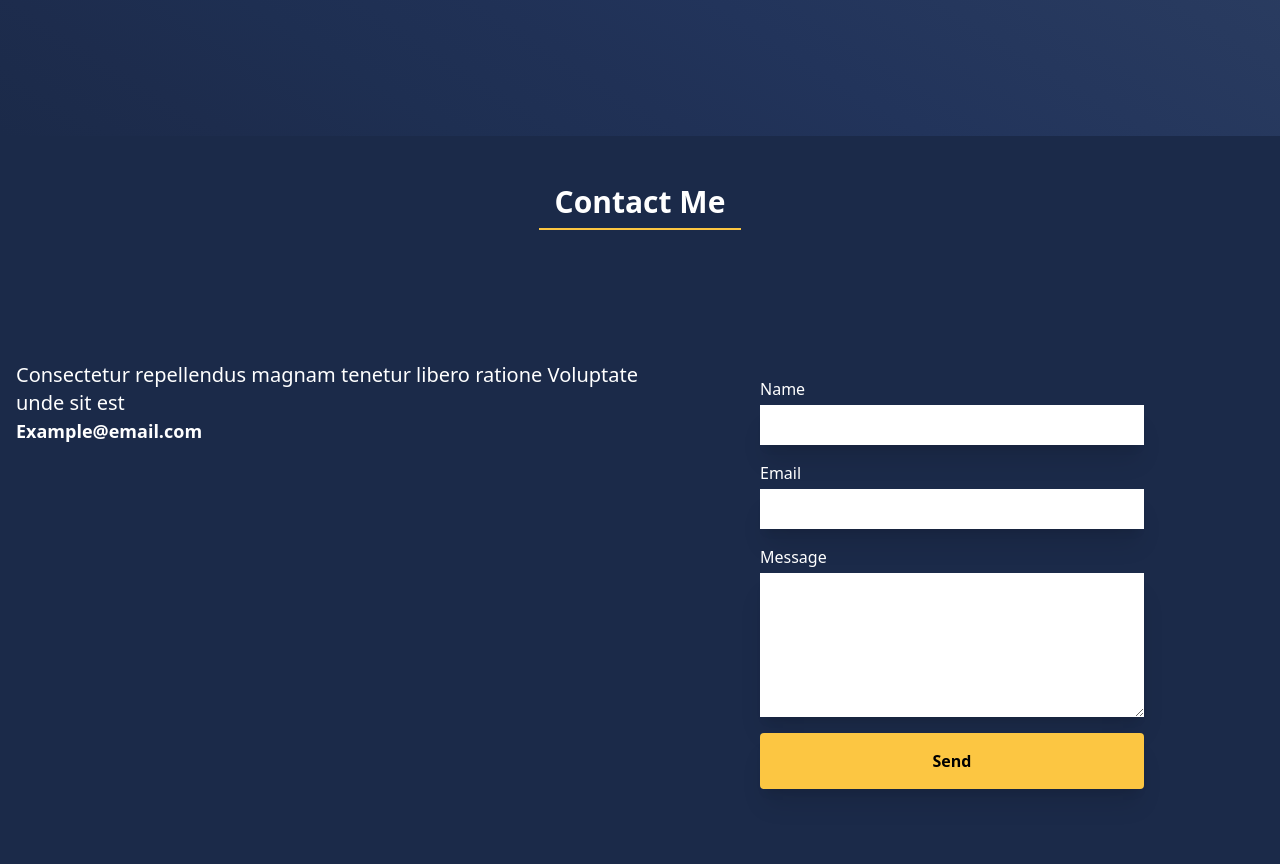
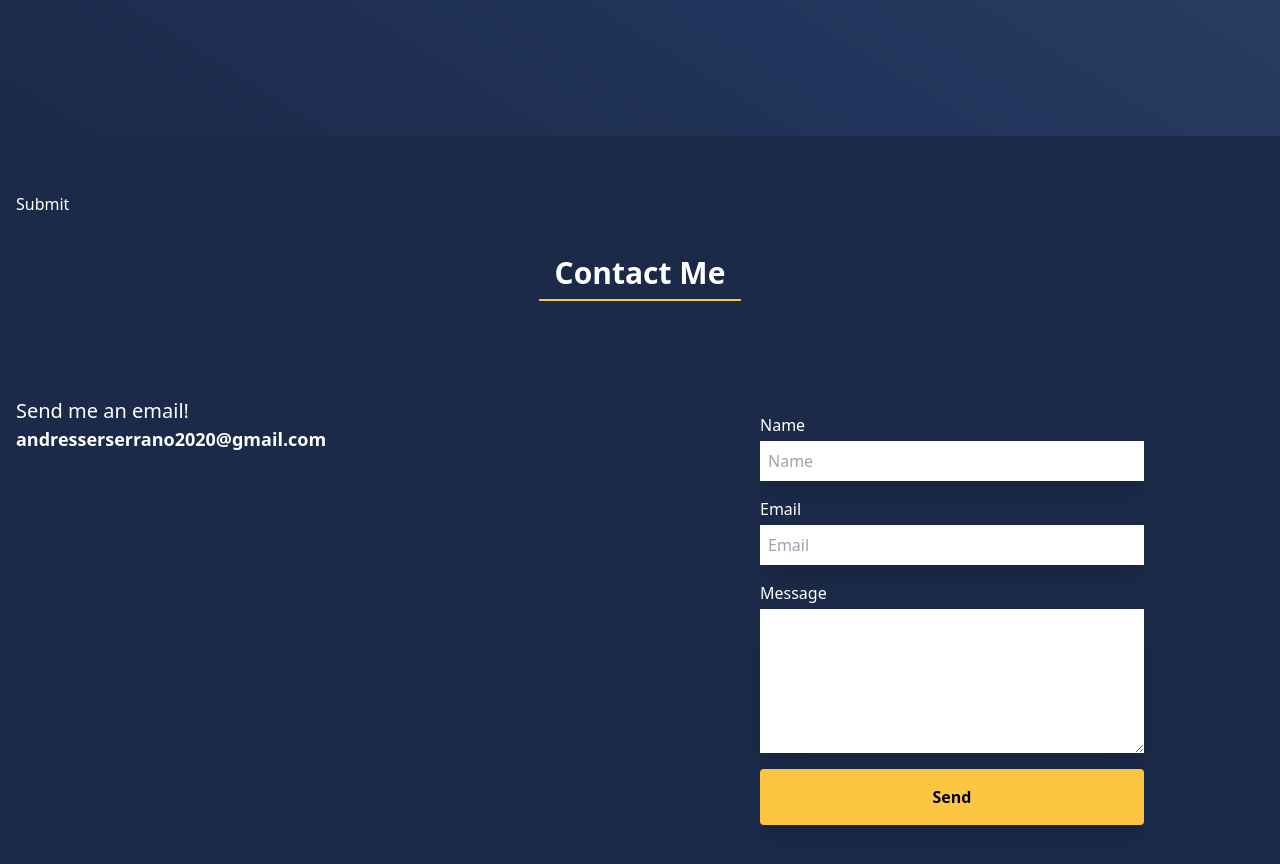
Before and after one commit to Andresser17/andresser17.github.io, a React (Create React App) app: page / in a window 1280 px wide. Shown: the part 3900-4764 px from the top of the page. Built offline with nearby package versions, Linux system fonts and the light colour scheme.

Commit message:
Added emailjs to manage contact form in Contact section

```diff
--- a/package.json
+++ b/package.json
@@ -6,6 +6,7 @@
     "@testing-library/jest-dom": "^5.16.1",
     "@testing-library/react": "^12.1.2",
     "@testing-library/user-event": "^13.5.0",
+    "@emailjs/browser": "^3.2.0",
     "react": "^17.0.2",
     "react-dom": "^17.0.2",
     "react-scripts": "^5.0.0",
--- a/src/sections/Contact.js
+++ b/src/sections/Contact.js
@@ -1,46 +1,62 @@
-// import { useState /*useEffect*/ } from "react";
+import { useState } from "react";
+import { send } from "@emailjs/browser";
 // Components
 import SectionTitle from "../components/SectionTitle";
+const EMAIL = "andresserserrano2020@gmail.com";
+const SERVICE_ID = "service_dlhbxdh";
+const TEMPLATE_ID = "template_9l4u4jj";
+const USER_ID = "user_DTWMp4cNyF93TKGmMi3vJ";
 
 function FormTextarea(props) {
+  return <textarea className={`p-2 shadow-xl h-36 text-black`}></textarea>;
+}
+
+function FormInput(props) {
   return (
-    <textarea className={`p-2 shadow-xl h-36 text-black`}></textarea>
+    <input
+      type="text"
+      name={props.name}
+      placeholder={props.placeholder}
+      value={props.toSend[props.name]}
+      onChange={props.onChange}
+      className={`p-2 shadow-xl text-black`}
+    />
   );
 }
 
-function FormInput(props) {
-  // const [color, setColor] = useState("bg-gray-500");
-
-  // if (props.color !== color && props.color) {
-  //   setColor(props.color);
-  // }
-
-  // return <input className={`p-2 mb-3 shadow-inner ${color}`} />;
-  return <input className={`p-2 shadow-xl text-black`} />;
-}
-
 function FormLabel(props) {
-  return (
-    <label className="mt-4 mb-1">{props.text}</label>
-  )
+  return <label className="mt-4 mb-1">{props.text}</label>;
 }
 
 function FormButton(props) {
   return (
-    <button className="block px-6 py-4 mt-4 font-semibold text-black rounded shadow-xl bg-fourth">
+    <button
+      type="submit"
+      className="block px-6 py-4 mt-4 font-semibold text-black rounded shadow-xl bg-fourth"
+    >
       {props.text}
     </button>
   );
 }
 
-function Form() {
+function Form(props) {
   return (
-    <form className="flex flex-col w-96">
+    <form onSubmit={props.onSubmit} className="flex flex-col w-96">
       <FormLabel text="Name" />
-      <FormInput />
+      <FormInput
+        name="name"
+        placeholder="Name"
+        toSend={props.toSend}
+        onChange={props.onChange}
+      />
 
       <FormLabel text="Email" />
-      <FormInput />
+      <FormInput
+        name="email"
+        placeholder="Email"
+        toSend={props.toSend}
+        onChange={props.onChange}
+      />
 
       <FormLabel text="Message" />
       <FormTextarea />
@@ -51,18 +67,39 @@ function Form() {
 }
 
 function Contact() {
+  // Template params
+  const [toSend, setToSend] = useState({
+    name: "",
+    email: "",
+    message: "",
+  });
+
+  const onSubmit = async (e) => {
+    e.preventDefault();
+    const response = await send(SERVICE_ID, TEMPLATE_ID, toSend, USER_ID);
+
+    return console.log(`status: ${response.status}, text: ${response.text}`);
+  };
+
+  const handleChange = (e) => {
+    setToSend({ ...toSend, [e.target.name]: e.target.value });
+  };
+
   return (
-    <section id="contact" className="min-h-screen px-4 py-8 bg-first lg:flex lg:flex-wrap">
+    <section
+      id="contact"
+      className="min-h-screen px-4 py-8 bg-first lg:flex lg:flex-wrap"
+    >
+      <button onClick={onSubmit}>Submit</button>
       <SectionTitle text="Contact Me" />
       <div className="py-8 lg:w-1/2">
-        <span className="block text-xl">
-          Consectetur repellendus magnam tenetur libero ratione Voluptate unde
-          sit est
-        </span>
-        <span className="block text-lg font-bold">Example@email.com</span>
+        <span className="block text-xl">Send me an email!</span>
+        <a href="#" className="block text-lg font-bold">
+          {EMAIL}
+        </a>
       </div>
       <div className="flex justify-center py-8 lg:w-1/2">
-        <Form />
+        <Form onSubmit={onSubmit} toSend={toSend} onChange={handleChange} />
       </div>
     </section>
   );
```
Also changed, not shown: src/routes/createProjects.js (deleted), 2 other files (tests, documents, lock files or other folders).
